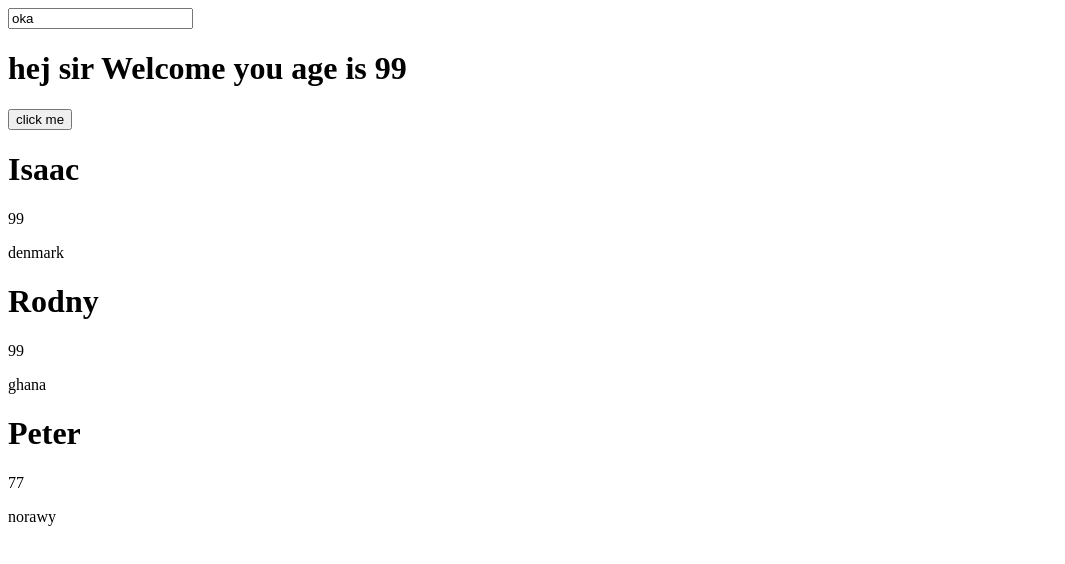
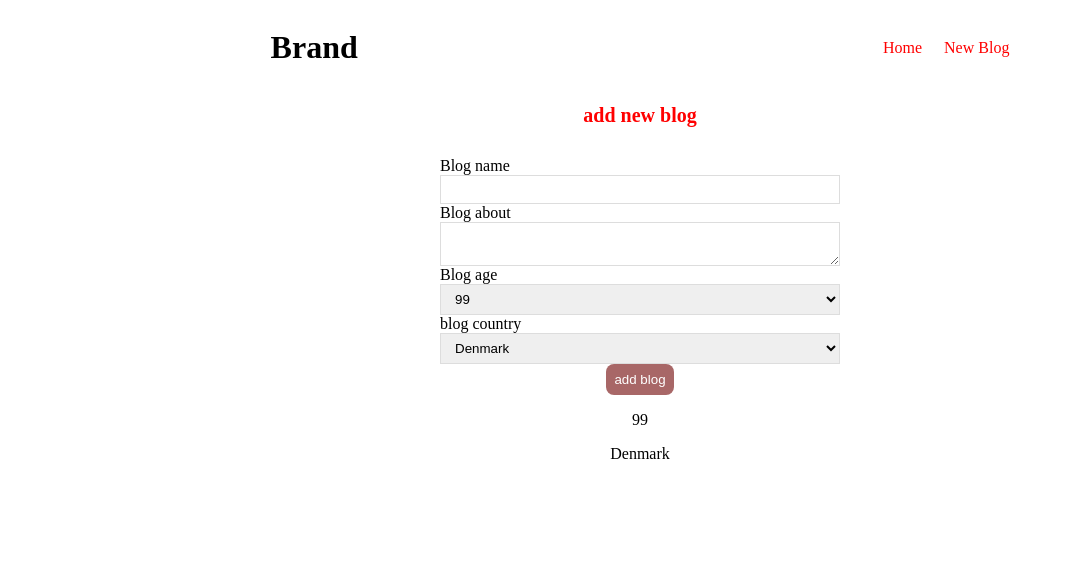
Before and after one commit to Tanesy37/React, a React (Create React App) app: page /create in a window 1280 px wide. Shown: the top 564 px of the page, without its empty margins (0-1065 px from the left). Built offline with nearby package versions, Linux system fonts and the light colour scheme; data requests are answered from the project's data file.

Commit message:
can delet and add now and routes are working

```diff
--- a/data/db.json
+++ b/data/db.json
@@ -1,30 +1,39 @@
 {
-    "post":[
+  "blogs": [
     {
-            "name": "Isaac",
+      "name": "Peter",
+      "age": 77,
+      "country": "norawy",
+      "about": "Vestibulum tempor sodales quam id venenatis. Donec sit amet enim elementum, fringilla velit sit amet, gravida mi. Etiam laoreet, urna id dictum pretium, arcu magna finibus purus, quis ullamcorper nisl nulla at nulla. Cras libero erat, mollis eu eleifend et, tristique at libero. Donec est tellus, elementum id libero non, porta sollicitudin ipsum. Sed a finibus dui, vitae venenatis nunc. In neque mi, varius non felis ac, lobortis sagittis tortor. Cras ut quam a massa congue aliquam vel auctor odio. Vestibulum et congue massa. Sed luctus ultricies urna molestie venenatis. Suspendisse gravida erat ac sapien aliquam, ac accumsan velit ornare. Quisque odio velit, sollicitudin at lacus ut, ullamcorper convallis est. Nunc hendrerit mi eget magna hendrerit ornare et ac urna. Proin sit amet ante non ipsum finibus placerat. Etiam dui est, tempor eu ligula nec, auctor accumsan tortor.",
+      "id": "3"
+    },
+    {
+      "id": "627a",
+      "name": "Melody",
+      "about": "my name is melody and i like going to the gym to train butt",
       "age": 99,
-            "country": "denmark",
-            "id": 8989
+      "country": "Ghana"
     },
     {
       "name": "Rodny",
       "age": 99,
-            "country": "ghana",
-            "id": 58669
+      "country": "Denmark",
+      "about": "Vestibulum tempor sodales quam id venenatis. Donec sit amet enim elementum, fringilla velit sit amet, gravida mi. Etiam laoreet, urna id dictum pretium, arcu magna finibus purus, quis ullamcorper nisl nulla at nulla. Cras libero erat, mollis eu eleifend et, tristique at libero. Donec est tellus, elementum id libero non, porta sollicitudin ipsum. Sed a finibus dui, vitae venenatis nunc. In neque mi, varius non felis ac, lobortis sagittis tortor. Cras ut quam a massa congue aliquam vel auctor odio. Vestibulum et congue massa. Sed luctus ultricies urna molestie venenatis. Suspendisse gravida erat ac sapien aliquam, ac accumsan velit ornare. Quisque odio velit, sollicitudin at lacus ut, ullamcorper convallis est. Nunc hendrerit mi eget magna hendrerit ornare et ac urna. Proin sit amet ante non ipsum finibus placerat. Etiam dui est, tempor eu ligula nec, auctor accumsan tortor.",
+      "id": "3"
     },
     {
-            "name": "Peter",
-            "age": 77,
-            "country": "norawy",
-            "id": 3656
-        }
-    ],
-    "polls":[
+      "id": "b943",
+      "name": "512",
+      "about": "65126",
+      "age": 99,
+      "country": "Denmark"
+    },
     {
-            "id":1,
-            "name":"Rodny",
-            "age":99
-
+      "id": "d936",
+      "name": "205",
+      "about": "51256",
+      "age": 99,
+      "country": "sweden"
     }
   ]
 }
--- a/package.json
+++ b/package.json
@@ -8,6 +8,7 @@
     "@testing-library/user-event": "^13.5.0",
     "react": "^18.3.1",
     "react-dom": "^18.3.1",
+    "react-router-dom": "^7.0.2",
     "react-scripts": "5.0.1",
     "web-vitals": "^2.1.4"
   },
--- a/src/App.js
+++ b/src/App.js
@@ -1,15 +1,25 @@
-import React from "react";
-import UseState from "./components/UseState "
-import Props from "./components/Props"
-import Value from "./components/Value";
+import React from 'react';
+import { BrowserRouter as Router, Routes, Route } from 'react-router-dom';
+import Navbar from './components/Navbar';  // Assuming Navbar is in the same folder
+import Create from './components/create';      // Make sure Blog component is correctly imported
+import Home from './components/Home';
+import Blogdetails from './components/Blogdetails';
+import NotFound from './components/NotFound';
+
 
 function App() {
   return (
-    <div className="App">
-      <Value></Value>
-      <UseState ></UseState>
-      <Props></Props>
-    </div>
+    <Router>
+      <Navbar />
+      <Routes>
+        <Route exact path="/" element={<Home />} />
+        <Route path="/create" element={<Create />} />
+        {/* /blogs/:id just a path created not a file in components*/}
+        <Route path="/blogs/:id" element={<Blogdetails />} />
+        {/* the star (*) just mean if none of the routes work then use this like a catch error  */}
+        <Route path='*' element={<NotFound />} />
+      </Routes>
+    </Router >
   );
 }
 
--- /dev/null
+++ b/src/components/Blogdetails.js
@@ -0,0 +1,35 @@
+import { useParams } from 'react-router-dom'
+import useFecthData from './UseFecthData'
+
+import { useNavigate } from 'react-router-dom'
+
+export default function Blogdetails() {
+    //the variable id for useparams() can be what ever
+    const { id } = useParams()
+    const { data, isLoading, error } = useFecthData("http://localhost:8000/blogs/" + id)
+    const navigate = useNavigate()
+
+    /* delete item/blog */
+    const handelDelete = () => {
+        fetch("http://localhost:8000/blogs/" + id, {
+            method: "DELETE"
+        }).then(() => {
+            navigate("/")
+        })
+    }
+
+    return (
+        <>
+            {isLoading && <div>data is looading</div>}
+            {error && <div>there was an error {error}</div>}
+            {
+                data && <article>
+                    <h2>{data.name}</h2>
+                    <p>age :{data.age}</p>
+                    <p style={{ color: "red" }}>about :{data.about}</p>
+                    <button onClick={handelDelete}>Delet</button>
+                </article>
+            }
+        </>
+    )
+}
--- a/src/components/FnForProps.js
+++ /dev/null
@@ -1,22 +0,0 @@
-import React from 'react'
-
-export default function FnForProps({ person, }) {
-
-
-    return (
-        <>
-            <div>
-                {person.map((e) => (
-                    <div key={e.id}>
-                        <h1>{e.name}</h1>
-                        <p>{e.age}</p>
-                        <p>{e.country}</p>
-
-                    </div>
-
-                ))}
-
-            </div>
-        </>
-    )
-}
--- a/src/components/Props.js
+++ b/src/components/Home.js
@@ -1,18 +1,17 @@
 
-import FnForProps from "./FnForProps";
+import FnForProps from "./PropsForHome";
 import useFecthData from "./UseFecthData";
 
 export default function Props() {
     //renaming data to data1
-    const { data: data1, isLoading, error } = useFecthData("http://localhost:8000/post")
+    const { data: data1, isLoading, error } = useFecthData("http://localhost:8000/blogs")
 
 
     return (
         <>
-            < div >
+            <div>
                 {data1 && <FnForProps person={data1} ></FnForProps>}
             </div >
-
             <div>
                 {error && <div>!!!! This is the error: {error} !!!!</div>}
                 {isLoading && <div>Loading...</div>}
--- /dev/null
+++ b/src/components/Navbar.js
@@ -0,0 +1,17 @@
+import { Link } from 'react-router-dom';
+
+function Navbar() {
+    return (
+        <>
+            <div className='Navbar'>
+                <h1>Brand</h1>
+                <div className='Navbar-links'>
+                    <Link to="/">Home</Link>
+                    <Link to="/create">New Blog</Link>
+                </div>
+            </div>
+        </>
+    );
+}
+
+export default Navbar;
--- /dev/null
+++ b/src/components/NotFound.js
@@ -0,0 +1,15 @@
+import React from 'react'
+import { Link } from 'react-router-dom'
+
+export default function NotFound() {
+    return (
+        <>
+            <p style={{
+                color: "red",
+                fontWeight: "bold"
+            }}>!PAGE NOT FOUND!</p>
+            <p>Sorry the page you are looking was not found! </p>
+            <Link to="/"> click here to go back go back to home</Link>
+        </>
+    )
+}
--- /dev/null
+++ b/src/components/PropsForHome.js
@@ -0,0 +1,27 @@
+import React from 'react'
+import { Link } from 'react-router-dom'
+
+export default function FnForProps({ person }) {
+
+
+    return (
+        <>
+            <div>
+                {person.map((e) => (
+                    <div key={e.id}>
+                        <Link to={`/blogs/${e.id}`}>
+                            <div className='props'>
+                                <h1>{e.name}</h1>
+                                <p>{e.age}</p>
+                                <p>{e.country}</p>
+                            </div>
+                        </Link>
+
+                    </div>
+
+                ))}
+
+            </div>
+        </>
+    )
+}
--- a/src/components/UseFecthData.js
+++ b/src/components/UseFecthData.js
@@ -8,7 +8,10 @@ export default function useFecthData(url) {
 
 
     useEffect(() => {
-        fetch(url)
+        const abortController = new AbortController();
+        const signal = abortController.signal;
+        const timer = setTimeout(() => {
+            fetch(url, { signal })
                 .then((res) => {
                     if (!res.ok) {
                         throw Error("end point does not exist")
@@ -22,11 +25,21 @@ export default function useFecthData(url) {
                     console.log("data :", data);
                 })
                 .catch((err) => {
+                    if (err.name === "AbortError") {
+                        console.log("fetch aborted");
+                    } else {
                         setError(err.message)
                         setLoading(false)
-                console.log(err.message);
+
+                    }
 
                 })
+
+        }, 1000)
+        return () => {
+            clearTimeout(timer);
+            abortController.abort();
+        };
     }, [url]);
 
 
--- /dev/null
+++ b/src/components/create.js
@@ -0,0 +1,82 @@
+import React, { useState } from 'react';
+import { useNavigate } from "react-router-dom";
+
+
+
+
+/* creates new blogs  */
+export default function Create() {
+    const [name, setName] = useState("");
+    const [about, setAbout] = useState("");
+    const [age, setAge] = useState(99);
+    const [country, setCountry] = useState("Denmark");
+    const [loading, setLoading] = useState(false)
+    const navigate = useNavigate(); // Replace useHistory with useNavigate
+    console.log(name);
+
+    /* sumbmits form and adds new created blog to json-server */
+    function handelSubmit(e) {
+        e.preventDefault()
+        const blog = {
+            name, about, age, country
+        }
+
+        console.log(JSON.stringify(blog));
+
+        setLoading(true)
+        setTimeout(() => {
+            fetch("http://localhost:8000/blogs", {
+                method: "POST",
+                headers: { "Content-Type": "application/json" },
+                body: JSON.stringify(blog)
+
+            }).then(() => {
+                console.log("new block added")
+                setLoading(false)
+                /* navigate(-1);  */// Replace histroy.go(-1) with navigate(-1) go back one path
+                navigate("/")
+            })
+            console.log(blog);
+        }, 2000)
+
+    }
+
+
+
+    return (
+        <>
+            <div className='create'>
+                <h2>add new blog </h2>
+
+                <form onSubmit={handelSubmit} >
+
+                    <label>Blog name </label>
+                    <input value={name} onChange={(e) => setName(e.target.value)} type="text" required />
+                    <label>Blog about </label>
+                    <textarea required value={about} onChange={(e) => setAbout(e.target.value)}>
+
+                    </textarea >
+                    <label>Blog age</label>
+                    <select value={age} onChange={(e) => setAge(e.target.value)}>
+                        <option value="77">77</option>
+                        <option value="99">99</option>
+                    </select>
+                    <label> blog country</label>
+                    <select value={country} onChange={(e) => setCountry(e.target.value)} required>
+                        <option value="Denmark">Denmark</option>
+                        <option value="Norway">Norwawy</option>
+                        <option value="sweden">Sweden</option>
+                        <option value="Ghana">Ghana</option>
+                    </select>
+                    {!loading && <button> add blog</button>}
+                    {loading && <button disabled> adding blog...</button>}
+                    <p>{name}</p>
+                    <p>{about}</p>
+                    <p>{age}</p>
+                    <p>{country}</p>
+                </form>
+            </div>
+
+        </>
+    )
+}
--- a/src/index.css
+++ b/src/index.css
@@ -0,0 +1,67 @@
+.Navbar {
+    display: flex;
+    justify-content: space-around;  /* Space between brand and the navbar links */
+    align-items: center;             /* Optional: To center the content vertically */
+}
+
+.Navbar-links {
+    display: flex;
+    justify-content: space-between;  /* Space between each <a> tag */
+    width: 10%;                     /* Make sure the container takes up full width */
+}
+
+.Navbar-links a {
+    color: red;
+    text-decoration: none;                    /* Link color */
+}
+.props {
+    text-decoration: none;
+   background-color: rgb(196, 207, 196);
+  display: grid;
+  grid-template-columns: 1fr 1fr 1fr ;
+
+
+
+
+}
+
+.props > p {
+
+  color: red;
+
+
+
+}
+
+.create{
+    max-width: 400px;
+    margin: 0 auto;
+    text-align: center;
+}
+
+.create label{
+    text-align: left;
+    display: block;
+}
+
+.create h2 {
+    font-size: 20px;
+    color: red;
+    margin-bottom: 30px;
+}
+.create input, .create textarea, .create select{
+    width: 100%;
+    padding: 6px 10px;
+    border: 1px solid #ddd;
+    box-sizing: border-box;
+    display: block;
+}
+
+.create button{
+    background-color: rgb(168, 103, 103);
+    color: white;
+    padding: 8px;
+    border: 0;
+    border-radius: 8px;
+    cursor: pointer;
+}
```
Also changed, not shown: 2 other files (tests, documents, lock files or other folders). Lines whose indentation alone changed are shown as unchanged.
